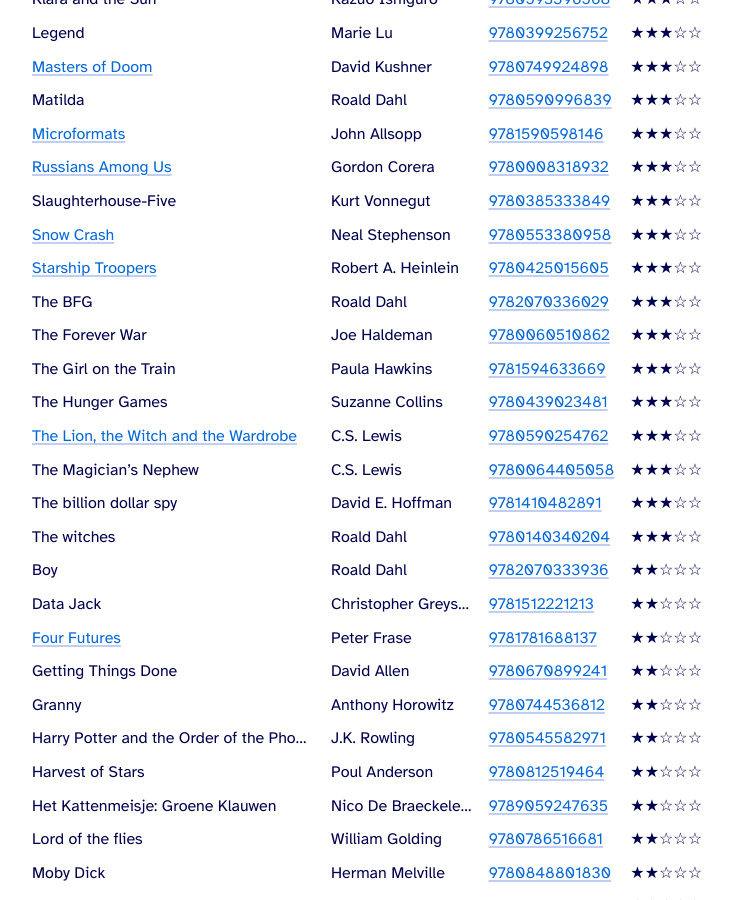
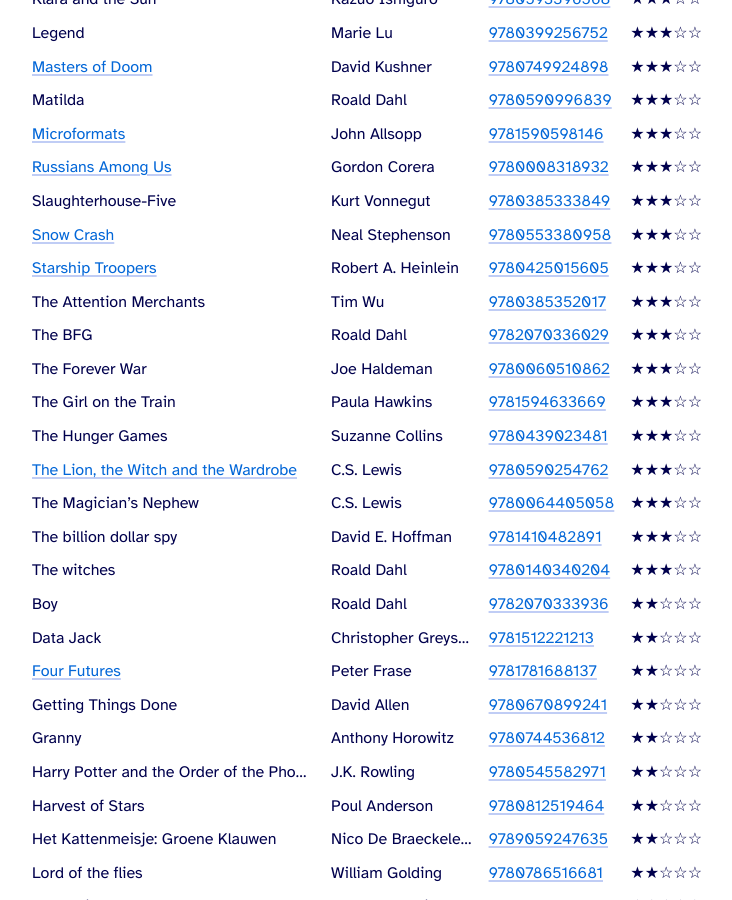
Before and after one commit to cimm/suffix, a Jekyll site: the page built from reading/index.html, in a window 1280 px wide and 900 px high, scrolled down 3046 px. Shown: the whole window, without its empty margins (273-1005 px from the left). Built offline with Jekyll 4.4.1, drawn with Linux system fonts in a browser that asks for light colours.

Commit message:
Add The Attention Merchants to books

```diff
--- a/_data/books.yml
+++ b/_data/books.yml
@@ -437,6 +437,11 @@
   author: "Anne Tyler"
   isbn13: 9780345452009
   rating: 4
+- name: "The Attention Merchants"
+  author: "Tim Wu"
+  isbn13: 9780385352017
+  rating: 3
+  read: 2026
 - name: "The BFG"
   author: "Roald Dahl"
   isbn13: 9782070336029
```
